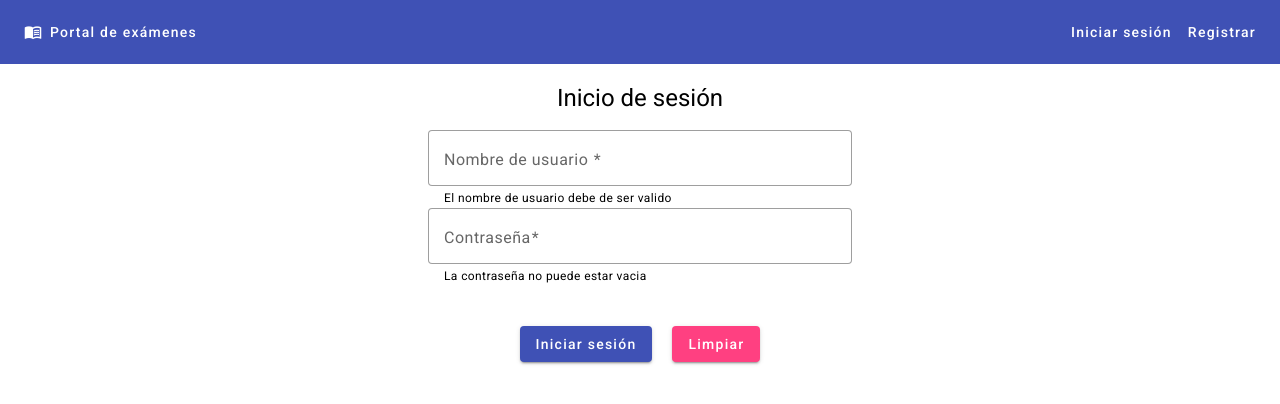
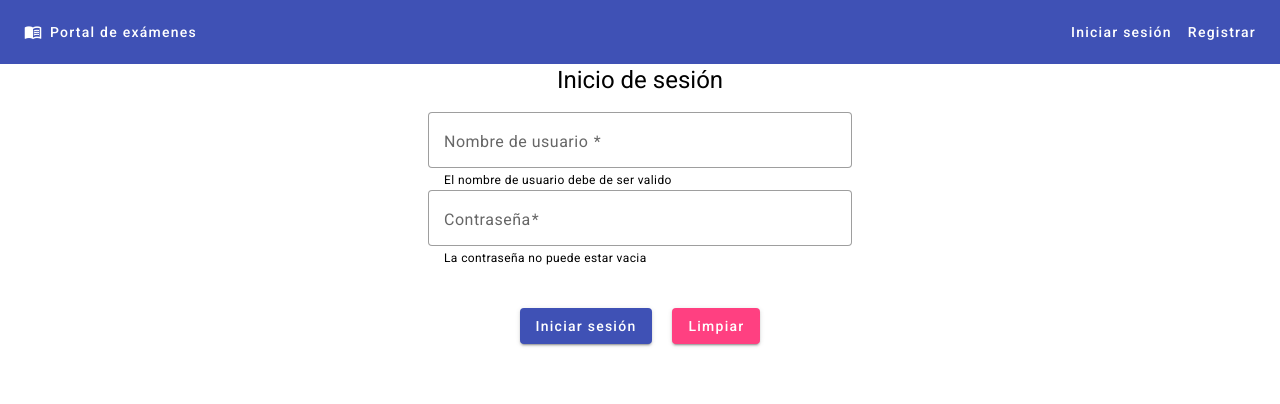
Before and after one commit to Macailh/exams-system-frontend, an Angular app: page /login in a window 1280 px wide. Shown: the top 404 px of the page. Built offline with nearby package versions, Linux system fonts and the light colour scheme.

Commit message:
Fix layout

```diff
--- a/src/app/app.component.html
+++ b/src/app/app.component.html
@@ -1,2 +1,5 @@
-<app-navbar></app-navbar>
-<router-outlet></router-outlet>
+<div class="container">
+    <app-navbar class="header"></app-navbar>
+    <router-outlet></router-outlet>
+    <footer></footer>
+</div>
--- a/src/app/pages/admin/dashboard/dashboard.component.html
+++ b/src/app/pages/admin/dashboard/dashboard.component.html
@@ -1,8 +1,9 @@
-<div>
-    <div>
+<div class="content">
+    <div class="main">
+        <router-outlet></router-outlet>
+    </div>
+    <div class="left-sidebar">
         <app-sidebar></app-sidebar>
     </div>
-    <div>
-        <router-outlet></router-outlet>
-    </div>
+    <div class="right-sidebar"></div>
 </div>
--- a/src/app/pages/admin/view-exams/view-exams.component.html
+++ b/src/app/pages/admin/view-exams/view-exams.component.html
@@ -1,7 +1,7 @@
 
-<mat-card class="mt10" *ngFor = "let e of exams">
+<mat-card *ngFor = "let e of exams">
     <mat-card-header>
-      <div mat-card-avatar class="example-header-image"></div>
+      <div mat-card-avatar></div>
         <mat-card-title>
           {{ e.title }}
         </mat-card-title>
@@ -12,15 +12,15 @@
     <mat-card-content>
       <mat-card-actions>
         <button mat-flat-button color="primary" [routerLink] = "'/admin/ver-preguntas/'+e.examenId+'/'+e.titulo">Preguntas</button>
-        <button mat-stroked-button color="primary" class="ml20">Puntos máximos {{ e.maxPoints }}</button>
-        <button mat-stroked-button color="primary" class="ml20">Preguntas {{ e.numberOfQuestions }}</button>
-        <button [routerLink] = "'/admin/examen/'+e.examenId" mat-flat-button color="primary" class="ml20">Actualizar</button>
-        <button mat-flat-button color="primary" class="ml20">Intentos</button>
-        <button mat-flat-button color="warn" class="ml10" (click) = "eliminarExamen(e.examenId)">Eliminar</button>
+        <button mat-stroked-button color="primary">Puntos máximos {{ e.maxPoints }}</button>
+        <button mat-stroked-button color="primary">Preguntas {{ e.numberOfQuestions }}</button>
+        <button [routerLink] = "'/admin/examen/'+e.examenId" mat-flat-button color="primary">Actualizar</button>
+        <button mat-flat-button color="primary">Intentos</button>
+        <button mat-flat-button color="warn" (click) = "eliminarExamen(e.examenId)">Eliminar</button>
       </mat-card-actions>
     </mat-card-content>
   </mat-card>
 
-  <div class="container text-center mt20">
+  <div>
     <button routerLink="/admin/add-examen" mat-raised-button color="primary">Agregar cuestionario</button>
   </div>
--- a/src/app/pages/admin/welcome/welcome.component.html
+++ b/src/app/pages/admin/welcome/welcome.component.html
@@ -1 +1,3 @@
-<h1>Bienvenido al panel de administrador</h1>
+<div>
+    <h1>Bienvenido al panel de administrador</h1>
+</div>
--- a/src/app/pages/profile/profile.component.html
+++ b/src/app/pages/profile/profile.component.html
@@ -1,19 +1,18 @@
-<mat-card style="margin-left: 10px;">
+<mat-card class="main">
     <h1>Detalles del perfil</h1>
     <mat-card-content>
-      <div class = "bootstrap-wrapper">
-        <div class = "container">
-          <div class = "text-center">
+      <div>
+        <div>
+          <div>
             <img
             src="https://www.unmc.edu/cihc/_images/faculty/default.jpg"
-            alt=""
-            class = "profile-image">
+            alt="Profile picture">
 
-            <h1 class="mt20">{{ user.name }} {{ user.lastname }}</h1>
+            <h1>{{ user.name }} {{ user.lastname }}</h1>
           </div>
-          <div class = "row">
-            <div class = "col-md-10 offset-md-1">
-              <table class = "table text-center">
+          <div>
+            <div>
+              <table>
                 <tr>
                   <td>Nombre de usuario</td>
                   <td>{{ user.username }}</td>
--- a/src/styles.css
+++ b/src/styles.css
@@ -1,14 +1,40 @@
 /* You can add global styles to this file, and also import other style files */
 @import "@angular/material/prebuilt-themes/indigo-pink.css";
 
-html, body { height: 100%; }
-body { margin: 0; font-family: Roboto, "Helvetica Neue", sans-serif;}
+html,
+body {
+  height: 100%;
+}
+body {
+  margin: 0;
+  font-family: Roboto, "Helvetica Neue", sans-serif;
+  text-align: center;
+}
 
-.container {
-  max-width: 1000px;
-  margin-left: auto;
-  margin-right: auto;
-  padding: 1.3em;
+.container,
+.content {
+    display: flex;
+    flex-direction: column;
+}
+
+@media all and (min-width: 768px) {
+    .content {
+        flex-direction: row;
+        flex-wrap: wrap;
+    }
+    .main {
+        flex: 3;
+        order: 2;
+        min-height: 80vh;
+    }
+    .left-sidebar {
+        order: 1;
+        flex: 1;
+    }
+    .right-sidebar {
+        flex: 1;
+        order: 3;
+    }
 }
 
 .form-wrapper {
@@ -16,7 +42,7 @@ body { margin: 0; font-family: Roboto, "Helvetica Neue", sans-serif;}
   place-items: center;
 }
 
-.form-wrapper form{
+.form-wrapper form {
   max-width: 500px;
 }
 
@@ -25,51 +51,46 @@ body { margin: 0; font-family: Roboto, "Helvetica Neue", sans-serif;}
   justify-content: center;
 }
 
-.text-center{
+.text-center {
   text-align: center;
 }
 
-.full-width{
+.full-width {
   width: 100%;
 }
 
-.navbar {
-
-
-}
-
-.ml20{
+.ml20 {
   margin-left: 20px !important;
 }
 
-.mr20{
+.mr20 {
   margin-right: 20px !important;
 }
 
-.mt20{
+.mt20 {
   margin-top: 20px !important;
 }
 
-.mb20{
+.mb20 {
   margin-bottom: 20px !important;
 }
 
-.ml10{
+.ml10 {
   margin-left: 10px !important;
 }
 
-.mr10{
+.mr10 {
   margin-right: 10px !important;
 }
 
-.mt10{
+.mt10 {
   margin-top: 10px !important;
 }
 
-.mb10{
+.mb10 {
   margin-bottom: 10px !important;
 }
 
-.ml70{
+.ml70 {
   margin-left: 70px !important;
 }
```
Also changed, not shown: src/app/pages/admin/view-categories/view-categories.component.html (+5 -5 lines), src/app/pages/admin/sidebar/sidebar.component.html (line endings or trailing spaces).
